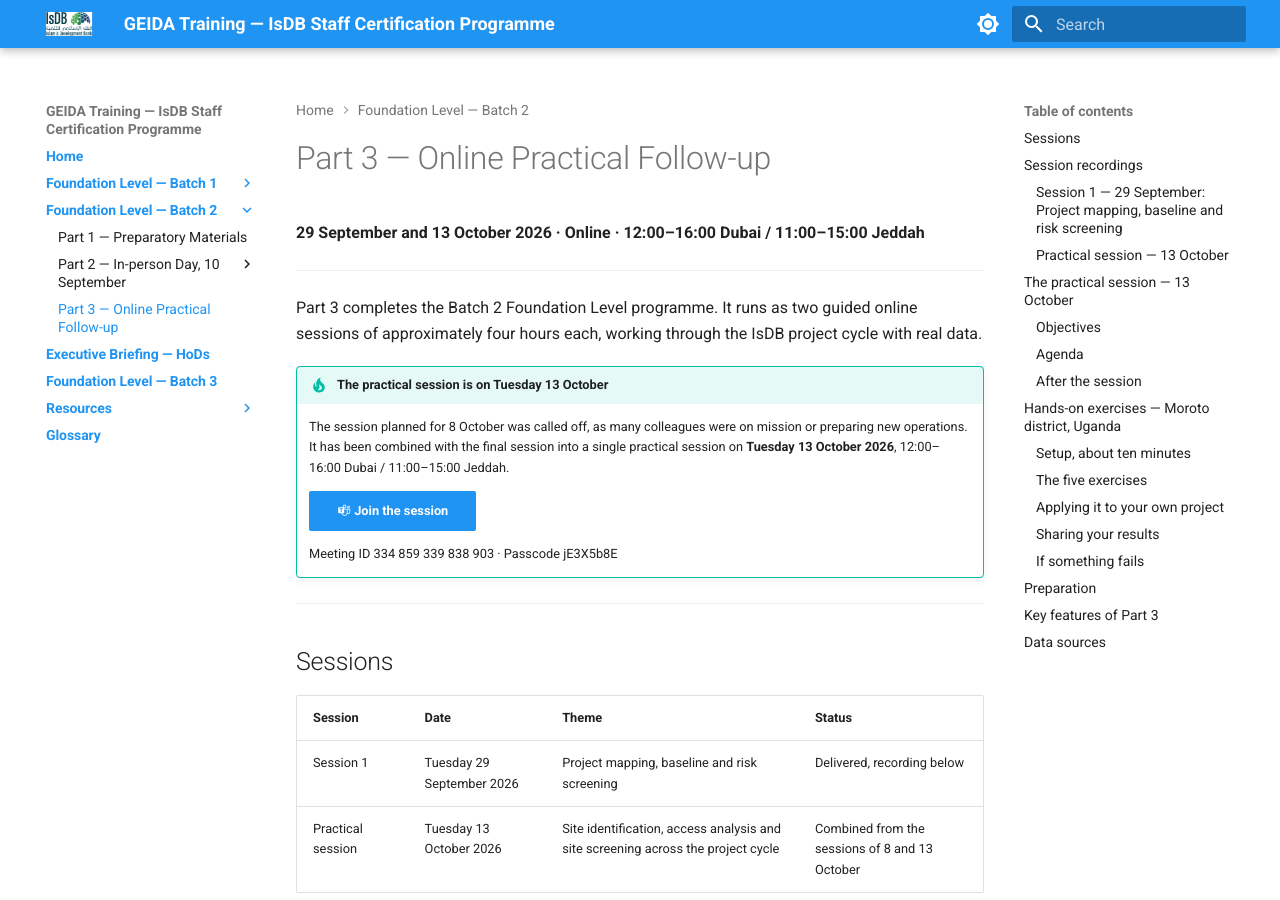
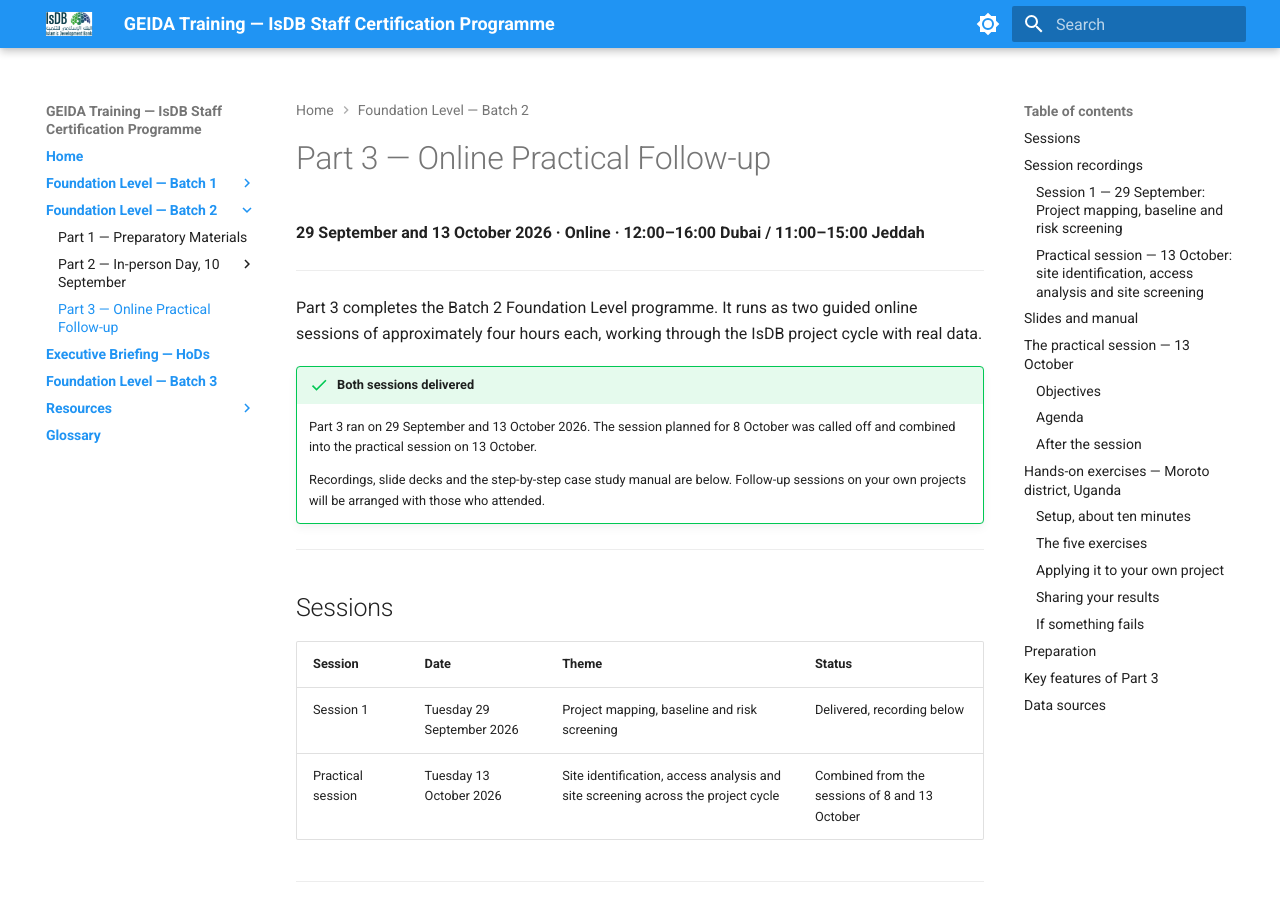
Before and after one commit to spareeth/geida_foundation, an MkDocs documentation site: the page built from docs/batch-2/part-3.md, in a window 1280 px wide and 900 px high. Built offline with MkDocs 1.6.1 and Material for MkDocs 9.7.7, drawn with Linux system fonts in a browser that asks for light colours; some of the changed text lies outside the part shown.

Commit message:
added batch 2 session 2&3 combined video and slides.

```diff
--- a/docs/batch-2/part-3.md
+++ b/docs/batch-2/part-3.md
@@ -6,12 +6,10 @@
 
 Part 3 completes the Batch 2 Foundation Level programme. It runs as two guided online sessions of approximately four hours each, working through the IsDB project cycle with real data.
 
-!!! tip "The practical session is on Tuesday 13 October"
-    The session planned for 8 October was called off, as many colleagues were on mission or preparing new operations. It has been combined with the final session into a single practical session on **Tuesday 13 October 2026**, 12:00–16:00 Dubai / 11:00–15:00 Jeddah.
+!!! success "Both sessions delivered"
+    Part 3 ran on 29 September and 13 October 2026. The session planned for 8 October was called off and combined into the practical session on 13 October.
 
-    [:material-microsoft-teams: **Join the session**](https://teams.microsoft.com/meet/334859339838903?p=a3cun8qwwIh40p08vN){ .md-button .md-button--primary }
-
-    Meeting ID 334 859 339 838 903 · Passcode jE3X5b8E
+    Recordings, slide decks and the step-by-step case study manual are below. Follow-up sessions on your own projects will be arranged with those who attended.
 
 ---
 
@@ -54,11 +52,30 @@ The session was recorded in two parts.
   </iframe>
 </div>
 
-### Practical session — 13 October
+### Practical session — 13 October: site identification, access analysis and site screening
 
-The recording is published here after the session.
+Following a project through the IsDB project cycle, using the Moroto case: census-based targeting, access to schools and health facilities, road corridor screening, and composing a map for the project document.
+
+<div class="video-wrapper">
+  <iframe width="100%" height="400"
+    src="https://www.youtube.com/embed/JvH_n__JcS4"
+    title="GEIDA Batch 2 — Part 3, Practical Session — 13 October 2026"
+    frameborder="0"
+    allow="accelerometer; autoplay; clipboard-write; encrypted-media; gyroscope; picture-in-picture"
+    allowfullscreen>
+  </iframe>
+</div>
 
 ---
+
+## Slides and manual
+
+| Material | |
+|---|---|
+| **Practical session slides** | [:material-file-pdf-box: GEIDA Batch 2, Part 3, Practical Session](https://expocitydubai-my.sharepoint.com/:b:/g/personal/sajid_pareeth_expocitydubai_ae/IQCGUClm69rdRZeTwOl6EPknARQ6okUMpUG23IuWVC6giTg?e=d6E0Ff) |
+| **GeoLibre for GEIDA** | [:material-file-pdf-box: Introduction to GeoLibre and the course server](https://expocitydubai-my.sharepoint.com/:b:/g/personal/sajid_pareeth_expocitydubai_ae/IQB2JglkHP2YRp9BRNVheuHKAZW9zUMzwFeylALZ1lb2ve0?e=vMvQNn) |
+| **Case study manual** | [:material-book-open-variant: Moroto case studies, step by step](https://geolibre.terrawatch.net/guide) |
+| **Course data** | [:material-download: Moroto_course_data.zip](https://geolibre.terrawatch.net/downloads/Moroto_course_data.zip) |
 
 ---
 
```
Also changed, not shown: docs/batch-2/index.md (+2 -4 lines), docs/index.md (+1 -1 lines).
